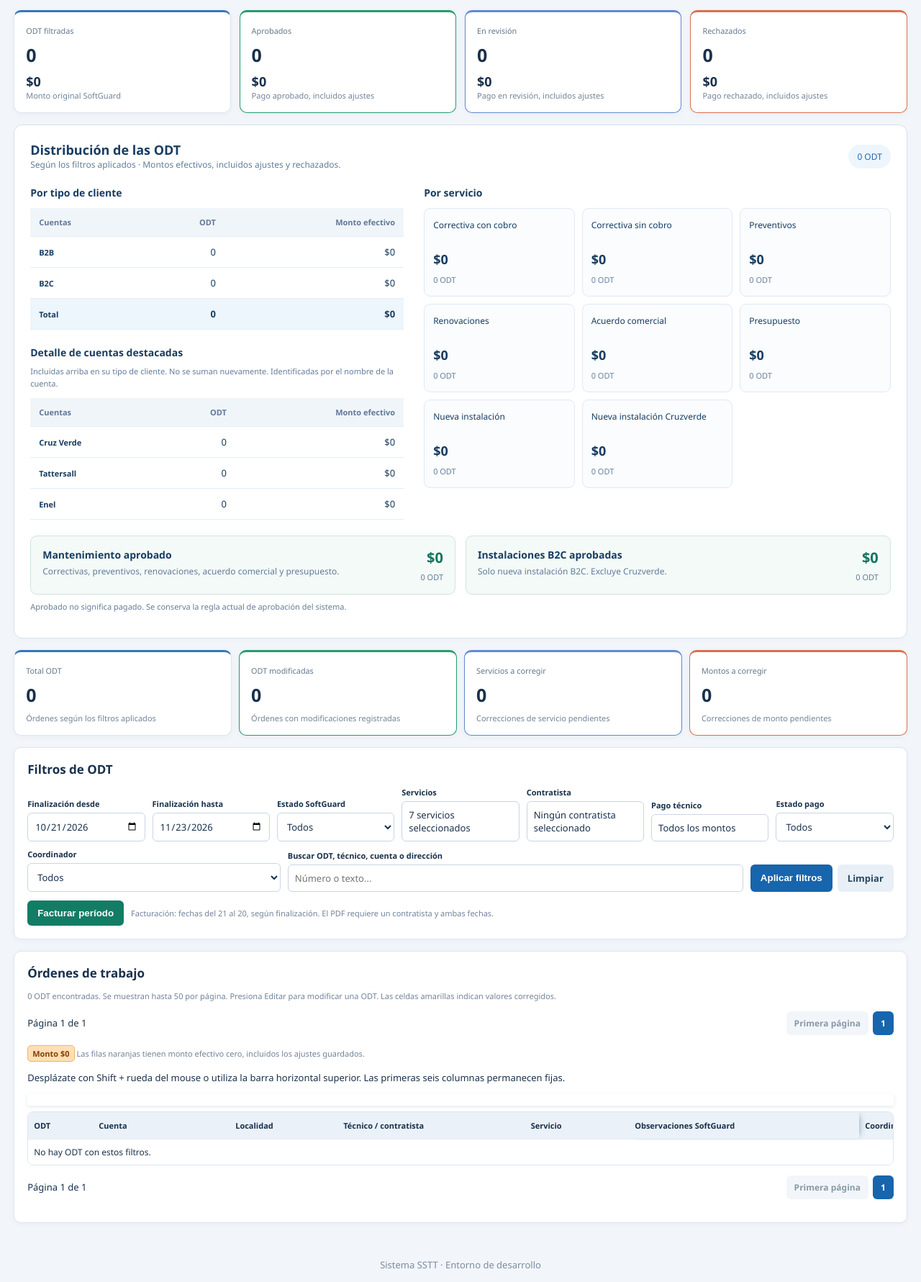
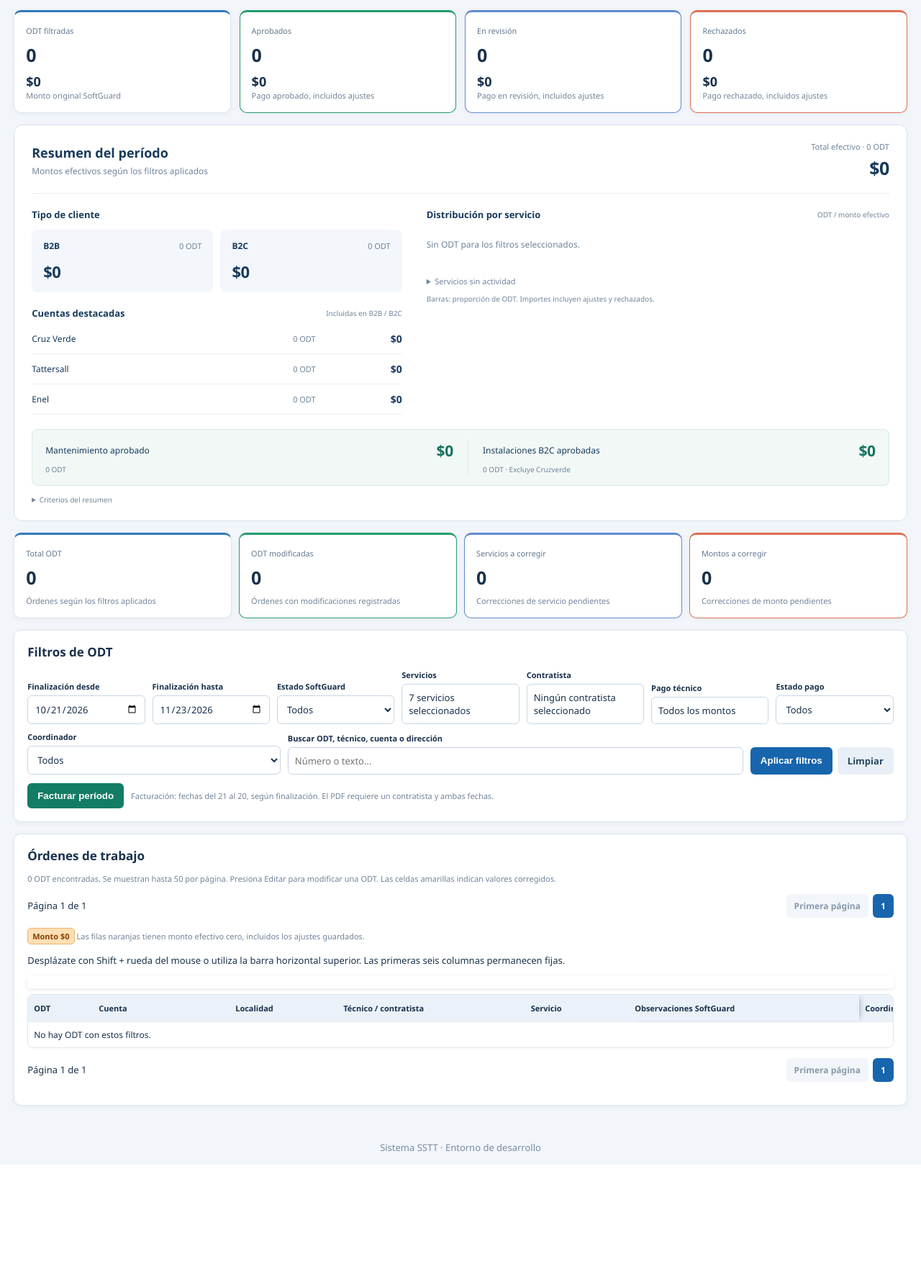
Before and after one commit to Guvtam/gestion-sstt, a Django app: page / in a window 1280 px wide. Shown: the part 164-1945 px from the top of the page at 72% size. After the commit the page ends 1782 px from the top, so only its background shows below. Run offline with Django 5.2, Linux system fonts and the light colour scheme; a user stored in the database is signed in; data comes from the database, SQL or seed files in the repository; tables that the repository leaves empty hold one stand-in row (values such as "Sample post").

Commit message:
Compactar resumen ejecutivo y priorizar servicios con actividad

```diff
--- a/revisiones/static/revisiones/bandeja.css
+++ b/revisiones/static/revisiones/bandeja.css
@@ -1224,25 +1224,28 @@ td.service .correccion-pendiente-marca {margin-bottom:5px}
 @media(max-width:800px){.kpis-servicios{grid-template-columns:repeat(2,minmax(0,1fr))}}
 @media(max-width:650px){.kpis-servicios{grid-template-columns:1fr}}
 
-/* Resumen intermedio: no altera tarjetas superiores ni operativas. */
-.resumen-pagos{background:#fff;border:1px solid #d5e2f0;border-radius:12px;padding:22px;margin:16px 0;color:#193d61;box-shadow:0 3px 10px #193d6105}
-.resumen-pagos h2,.resumen-pagos h3,.resumen-pagos h4,.resumen-pagos p{margin:0}
-.resumen-pagos h2{font-size:18px}.resumen-pagos h3{font-size:14px;margin-bottom:12px}
-.resumen-pagos p{color:#637c98;font-size:12px;line-height:1.55}
-.resumen-pagos-cabecera{display:flex;align-items:center;justify-content:space-between;gap:16px;margin-bottom:20px}
-.resumen-pagos-etiqueta{background:#edf5fd;color:#216cb0;border-radius:20px;padding:8px 12px;white-space:nowrap;font-size:12px}
-.resumen-pagos-columnas{display:grid;grid-template-columns:minmax(0,1fr) minmax(0,1.25fr);gap:28px}
-.resumen-pagos-scroll{overflow-x:auto}.resumen-pagos-tabla{width:100%;min-width:320px;border-collapse:collapse;font-size:13px}
-.resumen-pagos-tabla th,.resumen-pagos-tabla td{padding:12px;border-bottom:1px solid #e4edf6;text-align:right;position:static;background:transparent;box-shadow:none;white-space:nowrap}
-.resumen-pagos-tabla th:first-child{text-align:left}.resumen-pagos-tabla thead{background:#f0f5fa;font-size:11px;color:#617995}
-.resumen-pagos-tabla tfoot{background:#edf5fd;font-weight:700}.resumen-pagos .resumen-pagos-subtitulo{margin:22px 0 5px}
-.resumen-pagos .resumen-pagos-nota{font-size:11px;margin:8px 0 12px}
-.resumen-servicios-grid{display:grid;grid-template-columns:repeat(3,minmax(0,1fr));gap:10px}
-.resumen-servicio{padding:15px 12px;border:1px solid #e0e9f3;border-radius:9px;background:#fafcfe;display:flex;flex-direction:column;gap:9px}
-.resumen-servicio h4{font-size:12px;line-height:1.4;font-weight:500;min-height:34px}.resumen-servicio strong{font-size:18px}.resumen-servicio span{font-size:11px;color:#6b829d}
-.resumen-pagos-aprobados{display:grid;grid-template-columns:1fr 1fr;gap:14px;margin-top:22px}
-.resumen-pagos-aprobados article{display:flex;justify-content:space-between;gap:16px;border:1px solid #cfe6e0;border-radius:9px;padding:16px;background:#f4faf8}
-.resumen-pagos-aprobados h3{margin-bottom:5px}.resumen-pagos-aprobados article>div:last-child{text-align:right;white-space:nowrap;display:flex;flex-direction:column;gap:6px}
-.resumen-pagos-aprobados strong{font-size:20px;color:#137561}.resumen-pagos-aprobados span{font-size:11px;color:#637c98}
-@media(max-width:1100px){.resumen-pagos-columnas{grid-template-columns:1fr}.resumen-servicios-grid{grid-template-columns:repeat(4,minmax(0,1fr))}}
-@media(max-width:700px){.resumen-pagos{padding:16px}.resumen-servicios-grid{grid-template-columns:repeat(2,minmax(0,1fr))}.resumen-pagos-aprobados{grid-template-columns:1fr}.resumen-pagos-aprobados article{flex-direction:column}.resumen-pagos-aprobados article>div:last-child{text-align:left}}
+/* Resumen ejecutivo: primera y última fila permanecen intactas. */
+.resumen-ejecutivo{background:#fff;border:1px solid #d5e2ef;border-radius:12px;margin:16px 0;padding:22px 24px;color:#193b5c}
+.resumen-ejecutivo h2,.resumen-ejecutivo h3,.resumen-ejecutivo h4,.resumen-ejecutivo p{margin:0}
+.ejecutivo-encabezado{background:transparent;color:inherit;padding:0 0 18px;display:flex;justify-content:space-between;align-items:center;gap:20px;padding-bottom:18px;border-bottom:1px solid #e7edf4}
+.ejecutivo-encabezado h2{font-size:18px;font-weight:700}.ejecutivo-encabezado p{font-size:12px;color:#71849a;margin-top:5px}
+.ejecutivo-total{text-align:right;display:flex;flex-direction:column;gap:5px}.ejecutivo-total span{font-size:11px;color:#71849a}.ejecutivo-total strong{font-size:25px;letter-spacing:-.5px}
+.ejecutivo-columnas{display:grid;grid-template-columns:minmax(0,1fr) minmax(0,1.25fr);gap:34px;margin:20px 0}
+.resumen-ejecutivo h3{font-size:13px;font-weight:700}.ejecutivo-tipos{display:grid;grid-template-columns:repeat(2,minmax(0,1fr));gap:10px;margin:12px 0 20px}
+.ejecutivo-tipos article{background:#f3f7fc;border-radius:8px;padding:14px 16px;display:flex;flex-direction:column;gap:12px}
+.ejecutivo-tipos article>div{display:flex;align-items:center;justify-content:space-between;gap:8px}.ejecutivo-tipos h4{font-size:12px}.ejecutivo-tipos span{font-size:11px;color:#71849a}.ejecutivo-tipos strong{font-size:22px;letter-spacing:-.4px}
+.ejecutivo-destacadas h3{display:flex;justify-content:space-between;align-items:center;gap:8px;margin-bottom:6px}.ejecutivo-destacadas h3 small{font-size:10px;font-weight:400;color:#71849a}
+.ejecutivo-cuenta{display:grid;grid-template-columns:minmax(0,1fr) 65px 110px;align-items:center;gap:10px;padding:11px 0;border-bottom:1px solid #edf1f6;font-size:12px}
+.ejecutivo-cuenta strong{font-weight:500}.ejecutivo-cuenta span{text-align:right;font-size:11px;color:#71849a}.ejecutivo-cuenta b{text-align:right;font-size:14px}
+.ejecutivo-servicios-titulo{display:flex;align-items:center;justify-content:space-between;gap:10px;margin-bottom:4px}.ejecutivo-servicios-titulo>span{font-size:10px;color:#71849a}
+.ejecutivo-lista-servicios{max-height:300px;overflow-y:auto;padding-right:3px}.ejecutivo-servicio{padding:11px 0 5px}.ejecutivo-servicio-datos{display:grid;grid-template-columns:minmax(0,1fr) 65px 120px;gap:10px;align-items:center}
+.ejecutivo-servicio h4{font-size:12px;font-weight:500;line-height:1.4}.ejecutivo-servicio-datos>span{text-align:right;font-size:11px;color:#71849a}.ejecutivo-servicio strong{text-align:right;font-size:16px}
+.ejecutivo-barra{height:5px;background:#edf2f8;border-radius:5px;margin-top:8px;overflow:hidden}.ejecutivo-barra>span{display:block;height:100%;background:#397ebd;border-radius:5px}
+.ejecutivo-sin-actividad{font-size:11px;color:#71849a;margin-top:15px}.ejecutivo-sin-actividad summary,.ejecutivo-criterios summary{cursor:pointer;width:fit-content}.ejecutivo-sin-actividad>div{display:flex;flex-wrap:wrap;gap:8px;padding:10px 0}.ejecutivo-sin-actividad span{background:#f5f7fa;padding:8px;border-radius:5px}.ejecutivo-sin-actividad b{display:block;font-size:10px;font-weight:400;margin-top:3px}
+.resumen-ejecutivo .ejecutivo-leyenda{font-size:10px;color:#71849a;margin-top:10px}.ejecutivo-vacio{font-size:12px;color:#71849a;padding:20px 0}
+.ejecutivo-cierre{text-align:left;color:inherit;display:grid;grid-template-columns:1fr 1fr;background:#f1f8f6;border:1px solid #d9eae4;border-radius:8px;padding:15px 18px;gap:20px}.ejecutivo-cierre>div{display:grid;grid-template-columns:1fr auto;align-items:center;gap:5px 16px}.ejecutivo-cierre>div+div{border-left:1px solid #d9eae4;padding-left:20px}
+.ejecutivo-cierre span{font-size:12px;font-weight:500}.ejecutivo-cierre strong{font-size:21px;color:#15725f;text-align:right;letter-spacing:-.3px}.ejecutivo-cierre small{font-size:10px;color:#71849a;grid-column:1/-1}
+.ejecutivo-criterios{margin-top:12px;font-size:10px;color:#71849a}.ejecutivo-criterios p{line-height:1.6;padding-top:8px;max-width:1000px}
+@media(min-width:1500px){.resumen-ejecutivo{padding:20px 28px}.ejecutivo-columnas{gap:48px}}
+@media(max-width:850px){.ejecutivo-columnas{grid-template-columns:1fr;gap:24px}.ejecutivo-cierre{grid-template-columns:1fr}.ejecutivo-cierre>div+div{border-left:0;border-top:1px solid #d9eae4;padding:12px 0 0}}
+@media(max-width:480px){.resumen-ejecutivo{padding:16px}.ejecutivo-encabezado{align-items:flex-start}.ejecutivo-encabezado h2{font-size:16px}.ejecutivo-total strong{font-size:20px}.ejecutivo-tipos strong{font-size:18px}.ejecutivo-tipos article{padding:12px}.ejecutivo-servicio-datos{grid-template-columns:minmax(0,1fr) 48px 94px;gap:6px}.ejecutivo-servicio strong{font-size:14px}.ejecutivo-cuenta{grid-template-columns:minmax(0,1fr) 48px 94px}.ejecutivo-destacadas h3{align-items:flex-start;flex-direction:column}.ejecutivo-cierre>div{grid-template-columns:1fr}.ejecutivo-cierre strong{text-align:left}.ejecutivo-servicios-titulo>span{display:none}}
--- a/revisiones/templates/revisiones/bandeja.html
+++ b/revisiones/templates/revisiones/bandeja.html
@@ -5,7 +5,7 @@
 {% block estilos %}
 <link
     rel="stylesheet"
-    href="{% static 'revisiones/bandeja.css' %}?v=20261123-resumen-cuentas"
+    href="{% static 'revisiones/bandeja.css' %}?v=20261123-resumen-ejecutivo-2"
   >
 {% endblock %}
 {% block atributos_body %}
--- a/revisiones/templates/revisiones/componentes/resumen_bandeja.html
+++ b/revisiones/templates/revisiones/componentes/resumen_bandeja.html
@@ -1,33 +1,37 @@
-<section class="resumen-pagos" aria-label="Resumen de cuentas y servicios">
-  <div class="resumen-pagos-cabecera">
-    <div><h2>Distribución de las ODT</h2><p>Según los filtros aplicados · Montos efectivos, incluidos ajustes y rechazados.</p></div>
-    <span class="resumen-pagos-etiqueta">{{ resumen_visual.total.cantidad }} ODT</span>
+<section class="resumen-pagos resumen-ejecutivo" aria-label="Resumen ejecutivo de pagos">
+  <header class="ejecutivo-encabezado">
+    <div><h2>Resumen del período</h2><p>Montos efectivos según los filtros aplicados</p></div>
+    <div class="ejecutivo-total"><span>Total efectivo · {{ resumen_visual.total.cantidad }} ODT</span><strong class="money-kpi" data-amount="{{ resumen_visual.total.monto|stringformat:'.2f' }}"></strong></div>
+  </header>
+  <div class="ejecutivo-columnas">
+    <section class="ejecutivo-clientes" aria-label="Distribución por cliente">
+      <h3>Tipo de cliente</h3>
+      <div class="ejecutivo-tipos">
+        {% for fila in resumen_visual.tipos %}<article><div><h4>{{ fila.nombre }}</h4><span>{{ fila.cantidad }} ODT</span></div><strong class="money-kpi" data-amount="{{ fila.monto|stringformat:'.2f' }}"></strong></article>{% endfor %}
+      </div>
+      <div class="ejecutivo-destacadas">
+        <h3>Cuentas destacadas <small>Incluidas en B2B / B2C</small></h3>
+        {% for fila in resumen_visual.marcas %}<div class="ejecutivo-cuenta"><strong>{{ fila.nombre }}</strong><span>{{ fila.cantidad }} ODT</span><b class="money-kpi" data-amount="{{ fila.monto|stringformat:'.2f' }}"></b></div>{% endfor %}
+      </div>
+    </section>
+    <section class="ejecutivo-servicios" aria-label="Distribución por servicio">
+      <div class="ejecutivo-servicios-titulo"><h3>Distribución por servicio</h3><span>ODT / monto efectivo</span></div>
+      <div class="ejecutivo-lista-servicios">
+        {% for fila in resumen_visual.servicios %}{% if fila.cantidad %}
+        <article class="ejecutivo-servicio">
+          <div class="ejecutivo-servicio-datos"><h4>{{ fila.nombre }}</h4><span>{{ fila.cantidad }} ODT</span><strong class="money-kpi" data-amount="{{ fila.monto|stringformat:'.2f' }}"></strong></div>
+          <div class="ejecutivo-barra" aria-hidden="true"><span style="width:{% widthratio fila.cantidad resumen_visual.total.cantidad 100 %}%"></span></div>
+        </article>
+        {% endif %}{% endfor %}
+        {% if not resumen_visual.total.cantidad %}<p class="ejecutivo-vacio">Sin ODT para los filtros seleccionados.</p>{% endif %}
+      </div>
+      <details class="ejecutivo-sin-actividad"><summary>Servicios sin actividad</summary><div>{% for fila in resumen_visual.servicios %}{% if not fila.cantidad %}<span>{{ fila.nombre }} <b>0 ODT · $0</b></span>{% endif %}{% endfor %}</div></details>
+      <p class="ejecutivo-leyenda">Barras: proporción de ODT. Importes incluyen ajustes y rechazados.</p>
+    </section>
   </div>
-  <div class="resumen-pagos-columnas">
-    <div class="resumen-pagos-cuentas">
-      <h3>Por tipo de cliente</h3>
-      <div class="resumen-pagos-scroll" tabindex="0" role="region" aria-label="Montos por tipo de cliente">
-        <table class="resumen-pagos-tabla"><thead><tr><th scope="col">Cuentas</th><th scope="col">ODT</th><th scope="col">Monto efectivo</th></tr></thead>
-        <tbody>{% for fila in resumen_visual.tipos %}<tr><th scope="row">{{ fila.nombre }}</th><td>{{ fila.cantidad }}</td><td><span class="money-kpi" data-amount="{{ fila.monto|stringformat:'.2f' }}"></span></td></tr>{% endfor %}</tbody>
-        <tfoot><tr><th scope="row">Total</th><td>{{ resumen_visual.total.cantidad }}</td><td><span class="money-kpi" data-amount="{{ resumen_visual.total.monto|stringformat:'.2f' }}"></span></td></tr></tfoot></table>
-      </div>
-      <h3 class="resumen-pagos-subtitulo">Detalle de cuentas destacadas</h3>
-      <p class="resumen-pagos-nota">Incluidas arriba en su tipo de cliente. No se suman nuevamente. Identificadas por el nombre de la cuenta.</p>
-      <div class="resumen-pagos-scroll" tabindex="0" role="region" aria-label="Detalle de cuentas destacadas">
-        <table class="resumen-pagos-tabla"><thead><tr><th scope="col">Cuentas</th><th scope="col">ODT</th><th scope="col">Monto efectivo</th></tr></thead>
-        <tbody>{% for fila in resumen_visual.marcas %}<tr><th scope="row">{{ fila.nombre }}</th><td>{{ fila.cantidad }}</td><td><span class="money-kpi" data-amount="{{ fila.monto|stringformat:'.2f' }}"></span></td></tr>{% endfor %}</tbody></table>
-      </div>
-    </div>
-    <div class="resumen-pagos-servicios">
-      <h3>Por servicio</h3>
-      <div class="resumen-servicios-grid">
-        {% for fila in resumen_visual.servicios %}<article class="resumen-servicio"><h4>{{ fila.nombre }}</h4><strong class="money-kpi" data-amount="{{ fila.monto|stringformat:'.2f' }}"></strong><span>{{ fila.cantidad }} ODT</span></article>{% endfor %}
-      </div>
-    </div>
-  </div>
-  <div class="resumen-pagos-aprobados">
-    <article><div><h3>Mantenimiento aprobado</h3><p>Correctivas, preventivos, renovaciones, acuerdo comercial y presupuesto.</p></div><div><strong class="money-kpi" data-amount="{{ resumen_visual.mantenimiento.monto|stringformat:'.2f' }}"></strong><span>{{ resumen_visual.mantenimiento.cantidad }} ODT</span></div></article>
-    <article><div><h3>Instalaciones B2C aprobadas</h3><p>Solo nueva instalación B2C. Excluye Cruzverde.</p></div><div><strong class="money-kpi" data-amount="{{ resumen_visual.instalaciones.monto|stringformat:'.2f' }}"></strong><span>{{ resumen_visual.instalaciones.cantidad }} ODT</span></div></article>
-  </div>
-  <p class="resumen-pagos-nota">Aprobado no significa pagado. Se conserva la regla actual de aprobación del sistema.{% if resumen_visual.otros_aprobados.cantidad %} Otros servicios aprobados fuera de ambos grupos: {{ resumen_visual.otros_aprobados.cantidad }} ODT · <span class="money-kpi" data-amount="{{ resumen_visual.otros_aprobados.monto|stringformat:'.2f' }}"></span>.{% endif %}</p>
+  <footer class="ejecutivo-cierre">
+    <div><span>Mantenimiento aprobado</span><strong class="money-kpi" data-amount="{{ resumen_visual.mantenimiento.monto|stringformat:'.2f' }}"></strong><small>{{ resumen_visual.mantenimiento.cantidad }} ODT</small></div>
+    <div><span>Instalaciones B2C aprobadas</span><strong class="money-kpi" data-amount="{{ resumen_visual.instalaciones.monto|stringformat:'.2f' }}"></strong><small>{{ resumen_visual.instalaciones.cantidad }} ODT · Excluye Cruzverde</small></div>
+  </footer>
+  <details class="ejecutivo-criterios"><summary>Criterios del resumen</summary><p>Los totales por cliente y servicio incluyen ajustes y rechazados. Cruz Verde, Tattersall y Enel son un detalle del total, identificado por el nombre de la cuenta, y no se suman nuevamente. Mantenimiento aprobado incluye correctivas, preventivos, renovaciones, acuerdo comercial y presupuesto. Instalaciones B2C considera solo nueva instalación genérica. Aprobado no significa pagado; se conserva la regla actual de aprobación del sistema.</p>{% if resumen_visual.otros_aprobados.cantidad %}<p>Otros servicios aprobados fuera de ambos grupos: {{ resumen_visual.otros_aprobados.cantidad }} ODT · <span class="money-kpi" data-amount="{{ resumen_visual.otros_aprobados.monto|stringformat:'.2f' }}"></span>.</p>{% endif %}</details>
 </section>
--- a/revisiones/test_vista_facturacion_instalacion.py
+++ b/revisiones/test_vista_facturacion_instalacion.py
@@ -96,5 +96,5 @@ class DisenoFacturacionInstalacionTests(TestCase):
         with patch('revisiones.vistas.bandeja.coordinadores_para_mostrar',
                    side_effect=lambda r,ns:{n:{'identificado':False} for n in ns}):
             respuesta=self.client.get('/',{'fecha_desde':'2026-10-21','fecha_hasta':'2026-11-20'})
-        self.assertContains(respuesta,'class="resumen-pagos"')
+        self.assertContains(respuesta,'class="resumen-pagos resumen-ejecutivo"')
         self.assertContains(respuesta,'class="kpis kpis-operativos"')
```
Also changed, not shown: docs/PRUEBA_LOCAL_RESUMEN_BANDEJA.md (+12 -0 lines).
